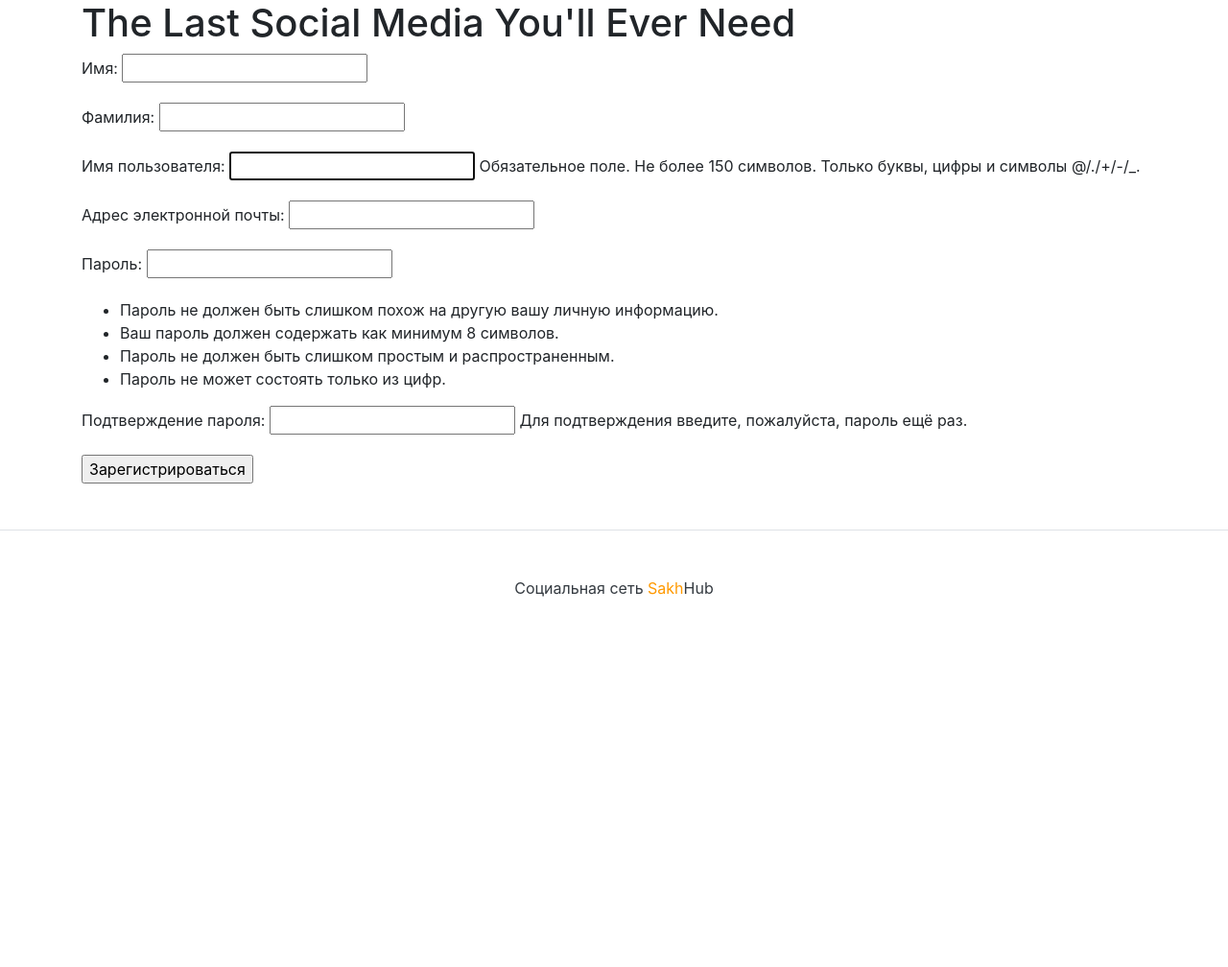
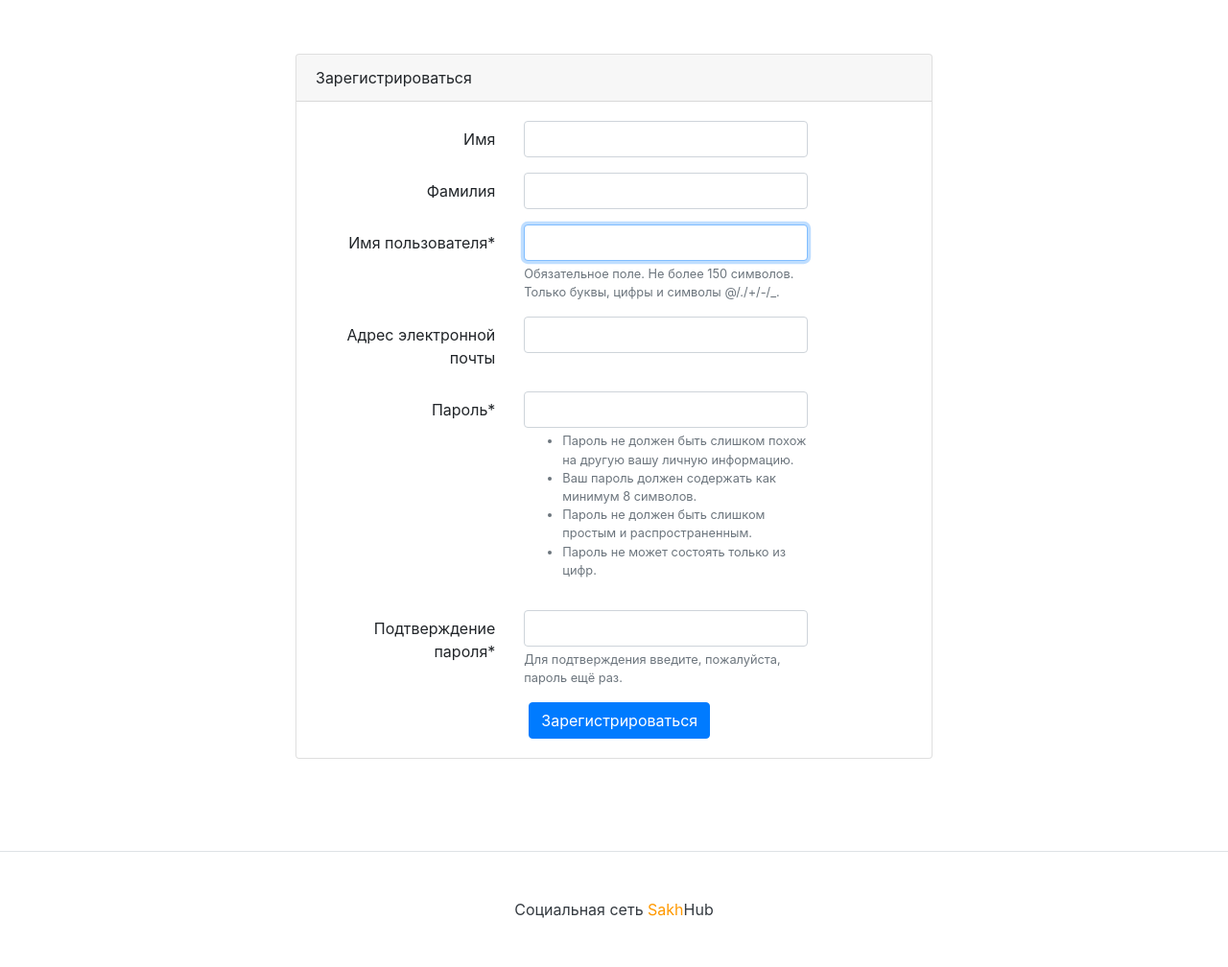
Before and after one commit to Dastrilla/Sakh-Hub, a Django app: page /auth/signup/ in a window 1280 px wide. Shown: the part 56-1064 px from the top of the page at 96% size. Before the commit the page ends 678 px from the top, so only its background shows below. Run offline with Django 4.2, Linux system fonts and the light colour scheme; some libraries are stand-ins or nearby versions.

Commit message:
create filter for forms, change templates file

```diff
--- a/sakhhub/templates/base.html
+++ b/sakhhub/templates/base.html
@@ -15,7 +15,7 @@
     {% include "nav.html" %}
     <main>
         <div class="container">
-            <h1>{% block header %}The Last Social Media You'll Ever Need{% endblock %}</h1>
+            <h1>{% block header %}{% endblock %}</h1>
             {% block content %}
 
             {% endblock %}
--- a/sakhhub/users/templates/signup.html
+++ b/sakhhub/users/templates/signup.html
@@ -1,10 +1,46 @@
 {% extends "base.html" %}
 {% block title %}Зарегистрироваться{% endblock %}
 {% block content %}
+{% load user_filters %}
 
-<form method="post" action="{% url 'signup' %}">
-  {% csrf_token %}
-  {{ form.as_p }}
-  <input type="submit" value="Зарегистрироваться">
-</form>
+
+<div class="row justify-content-center">
+    <div class="col-md-8 p-5">
+        <div class="card">
+            <div class="card-header">Зарегистрироваться</div>
+            <div class="card-body">
+
+                    {% for error in form.errors %}
+                        <div class="alert alert-danger" role="alert">
+                            {{ error }}
+                        </div>
+                    {% endfor %}
+
+
+                <form method="post" action="{% url 'signup' %}">
+                    {% csrf_token %}
+
+                    {% for field in form %}
+                        <div class="form-group row" aria-required={% if field.field.required %}"true"{% else %}"false"{% endif %}>
+                                <label for="{{ field.id_for_label }}" class="col-md-4 col-form-label text-md-right">{{ field.label }}{% if field.field.required %}<span class="required">*</span>{% endif %}</label>
+                                <div class="col-md-6">
+                                    {{ field | addclass:"form-control" }}
+                                    {% if field.help_text %}
+                                    <small id="{{ field.id_for_label }}-help" class="form-text text-muted">{{ field.help_text|safe }}</small>
+                                    {% endif %}
+                                </div>
+                        </div>
+                    {% endfor %}
+
+                    <div class="col-md-6 offset-md-4">
+                            <button type="submit" class="btn btn-primary">
+                                Зарегистрироваться
+                            </button>
+                    </div>
+                </form>
+            </div>
+        </div>
+    </div>
+</div>
+
 {% endblock %}
--- /dev/null
+++ b/sakhhub/users/templatetags/user_filters.py
@@ -0,0 +1,8 @@
+from django import template
+
+register = template.Library()
+
+
+@register.filter
+def addclass(field, css):
+    return field.as_widget(attrs={"class" : css})
```
Also changed, not shown: sakhhub/users/templatetags/__init__.py (added).
